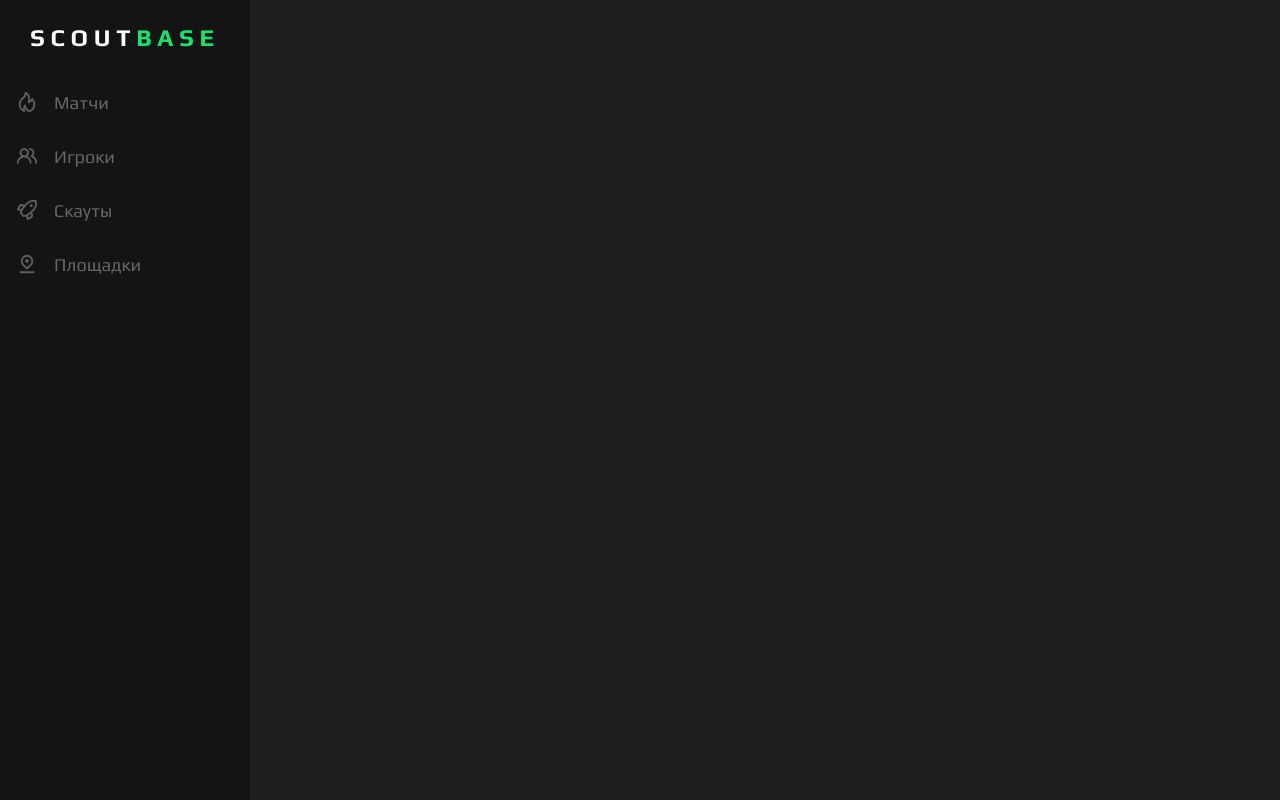
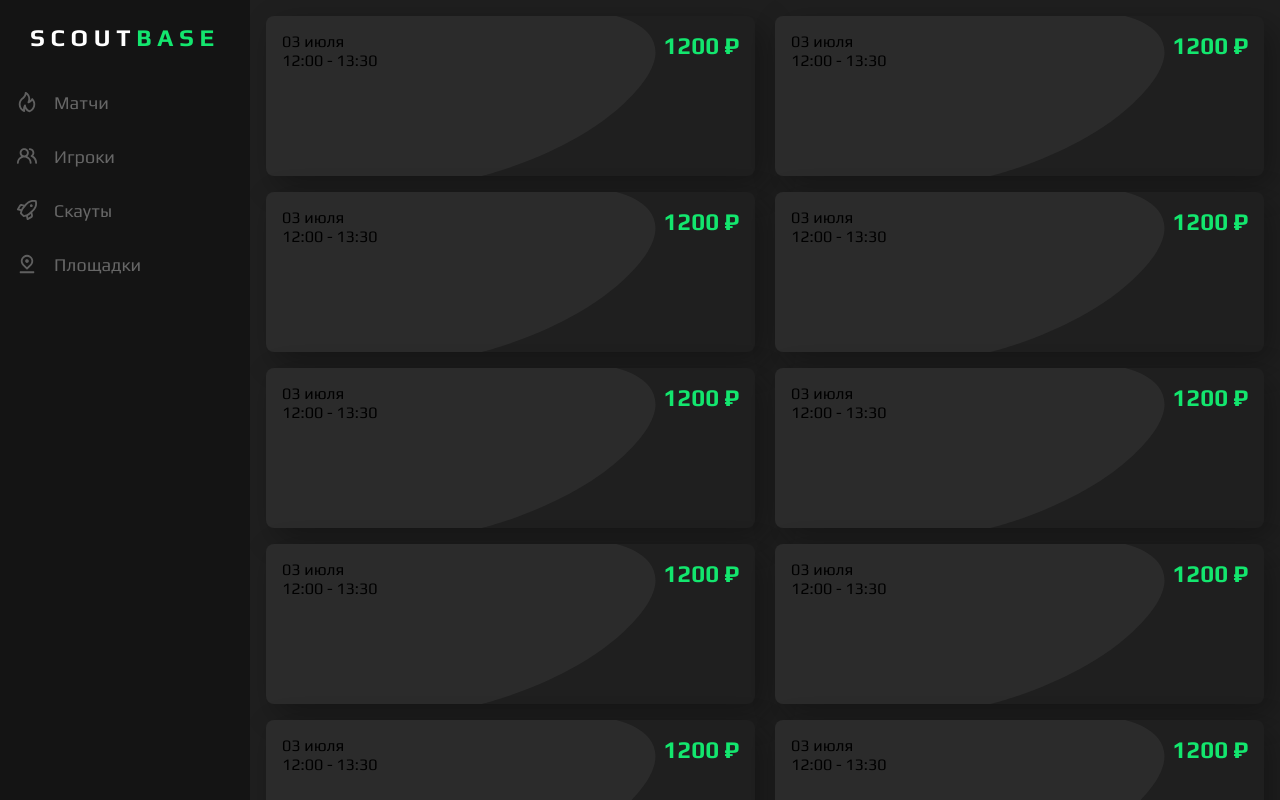
Before and after one commit to AndreiExtr/Web_ScoutBase, a Vue app: page /home in a window 1280 px wide. Built offline with nearby package versions, Linux system fonts and the light colour scheme.

Commit message:
edit sidebar

```diff
--- /dev/null
+++ b/src/components/MatchCard.vue
@@ -0,0 +1,55 @@
+<template>
+  <div class="match-card">
+    <div class="match-card__title">
+      <p>03 июля <br>  12:00 - 13:30</p>
+      <h3>1200 ₽</h3>
+    </div>
+  </div>
+</template>
+
+<script>
+export default {
+  name: 'MatchCard',
+  props: {
+  }
+}
+</script>
+
+<style lang="scss">
+$primary-color: #13e66e;
+$text-color: #fff;
+.match-card {
+  flex: 0 0 calc(25% - 12px);
+  padding: 16px;
+  font-size: 16px;
+  object-fit: cover;
+  background-image: url(@/assets/icons/rectangle.svg);
+  background-repeat: no-repeat;
+  background-position: right;
+  border-radius: 8px;
+  background-color: #2b2b2b;
+  box-shadow: 10px 10px 32px rgba(0, 0, 0, 0.315);
+  height: 160px;
+  cursor: pointer;
+
+  @media (max-width: 1500px) {
+    flex-basis: calc(50% - 10px);
+  }
+
+  &__title{
+    display: flex;
+    flex-direction: row;
+    justify-content: space-between;
+
+    p{
+      text-align: left;
+    }
+
+    h3{
+      color: $primary-color;
+      font-size: 24px;
+      font-weight: 700;
+    }
+  }
+}
+</style>
--- a/src/components/SectionMenu.vue
+++ b/src/components/SectionMenu.vue
@@ -47,7 +47,6 @@ export default {
     margin: 0;
     font-size: 18px;
     color: #666666;
-    transition: color 0.2s ease-in-out;
   }
 
   &:hover {
--- a/src/components/SidebarMenu.vue
+++ b/src/components/SidebarMenu.vue
@@ -66,6 +66,8 @@ $bg-sidebar-color: #141414;
   width: 250px;
   background-color: $bg-sidebar-color;
   padding: 24px 0;
+  position: fixed;
+  height: 100%;
 
   h1{
     font-weight: 700;
--- a/src/css/styles.css
+++ b/src/css/styles.css
@@ -5,8 +5,8 @@
 @import url('https://fonts.googleapis.com/css2?family=Play:wght@400;700&display=swap');
 
 html, body {
-  height: 100%;
+  height: 100vh;
   font-family: 'Play', Arial, sans-serif;
-  background-color: #21262c;
+  background-color: #1F1F1F;
   overflow: auto;
 }
--- a/src/views/HomeView.vue
+++ b/src/views/HomeView.vue
@@ -1,23 +1,70 @@
 <template>
-  <div class="home">
+  <div class="wrapper">
     <SidebarMenu />
+    <div class="wrapper__content">
+      <div class="wrapper__content-rows">
+        <MatchCard />
+        <MatchCard />
+        <MatchCard />
+        <MatchCard />
+      </div>
+      <div class="wrapper__content-rows">
+        <MatchCard />
+        <MatchCard />
+        <MatchCard />
+        <MatchCard />
+      </div>
+      <div class="wrapper__content-rows">
+        <MatchCard />
+        <MatchCard />
+        <MatchCard />
+        <MatchCard />
+      </div>
+      <div class="wrapper__content-rows">
+        <MatchCard />
+        <MatchCard />
+        <MatchCard />
+        <MatchCard />
+      </div>
+    </div>
   </div>
 </template>
 
 <script>
+import MatchCard from '@/components/MatchCard.vue'
 import SidebarMenu from '@/components/SidebarMenu.vue'
 export default {
   name: 'HomeView',
   components: {
-    SidebarMenu
+    SidebarMenu,
+    MatchCard
   }
 }
 </script>
 
 <style lang="scss">
 $bg-color: #1F1F1F;
-.home {
+.wrapper {
   width: 100%;
   background-color: $bg-color;
+  display: flex;
+  flex-direction: row;
+
+  &__content{
+    width: calc(100% - 250px);
+    padding: 16px;
+    display: flex;
+    flex-direction: column;
+    gap: 16px;
+    margin-left: 250px;
+
+    &-rows{
+      display: flex;
+      flex-direction: row;
+      justify-content: space-between;
+      flex-flow: row wrap;
+      gap: 16px;
+    }
+  }
 }
 </style>
--- a/src/views/LoginView.vue
+++ b/src/views/LoginView.vue
@@ -69,7 +69,6 @@ $text-color: #fff;
 $text-label: #6d6f74;
 
 .home{
-  height: 100vh;
   color: $text-color;
   display: flex;
   flex-direction: row;
```
Also changed, not shown: src/assets/icons/Nukleball.svg (deleted), src/assets/icons/rectangle.svg (added).
